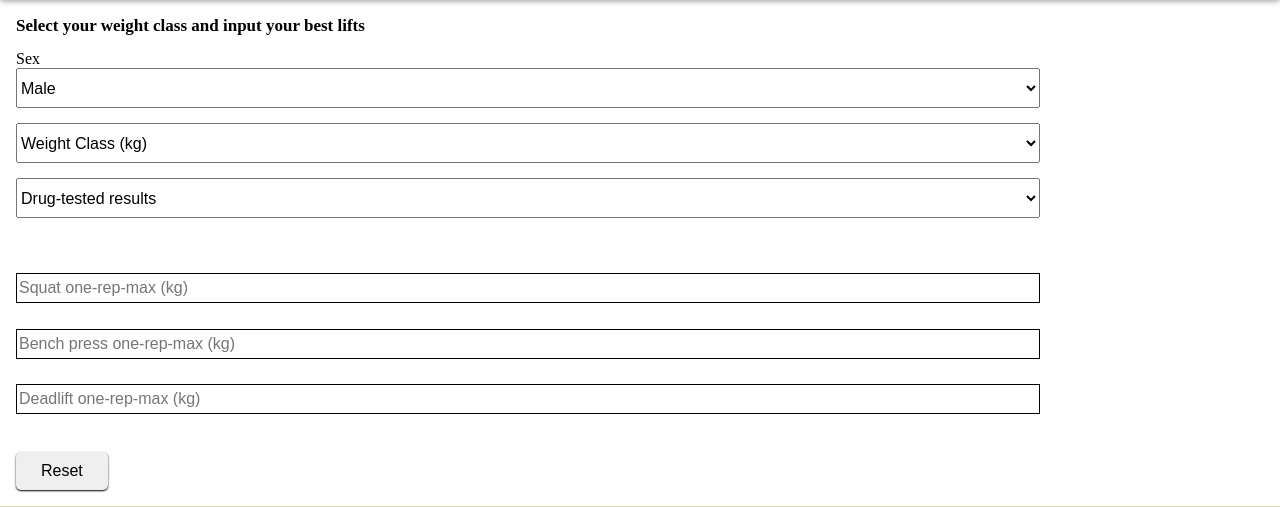
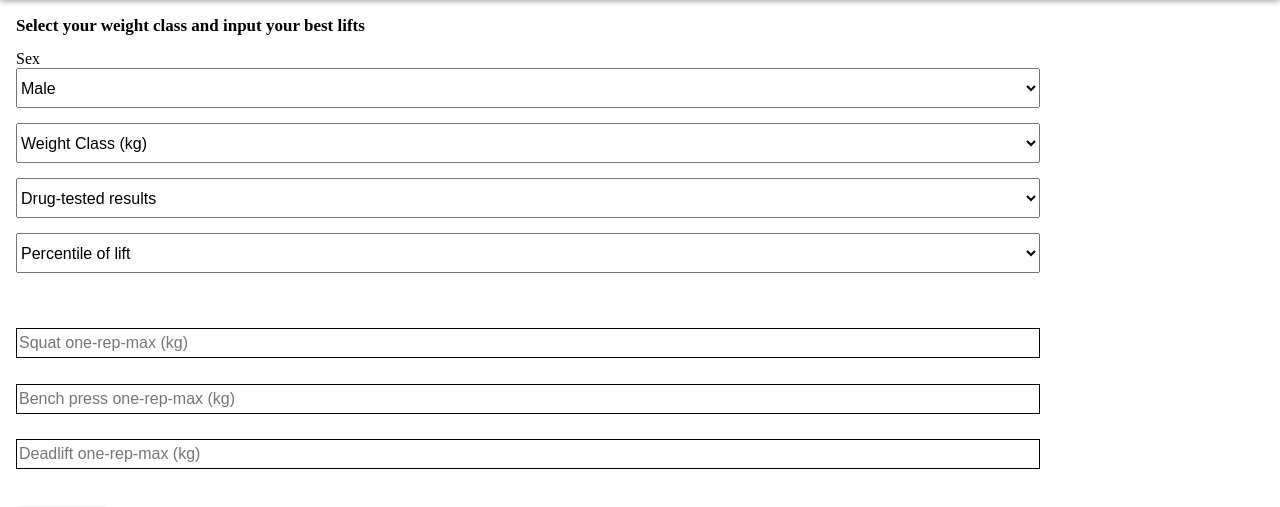
Before and after one commit to ViHak/compare-strength, a Python web app: template templates/index.html in a window 1280 px wide. Shown: the part 92-599 px from the top of the page. Run offline with Jinja, Linux system fonts and the light colour scheme; the template is opened without the code that fills it, so the values that code supplies are empty; some libraries are stand-ins or nearby versions.

Commit message:
Added the option to input a percentile. Then the program will output the amount of weight that needs to be lifted to belong in the said percentile of the user's chosen weight class.

```diff
--- a/static/css/main.css
+++ b/static/css/main.css
@@ -64,9 +64,6 @@ input{
 .wrapper-title h2{
     margin-top:0;
     font-size:22px;
-}
-
-.wrapper-title{
 }
 
 .footer{
--- a/templates/index.html
+++ b/templates/index.html
@@ -9,24 +9,24 @@
 
 {% block body %}
 
-<div class ="navbar">
+<div class = "navbar">
   <h2 class = "header-title">CompareStrength</h2>
   <p>Compare your strength against 30,000 powerlifting competitors</p>
 </div>
 
 <div class = "wrapper">
-  <div class ="wrapper-title">
+  <div class = "wrapper-title">
     <h2>Select your weight class and input your best lifts</h2>
 </div>
 
-        <label for ="sex">Sex</label>
-        <select name="sex" id = "sex" class ="sex">
-          <option value="M">Male</option>
-          <option value="F">Female</option>
+        <label for = "sex">Sex</label>
+        <select name = "sex" id = "sex" class = "sex">
+          <option value = "M">Male</option>
+          <option value = "F">Female</option>
         </select>
 
-        <label for ="weight_classes"></label>
-        <select name="weight_classes" id = "weight_classes" class = "class-selector">
+        <label for = "weight_classes"></label>
+        <select name = "weight_classes" id = "weight_classes" class = "class-selector">
           <option value="" disabled selected hidden>Weight Class (kg)</option>
           <option value="59">59 kg</option>
           <option value="66">66 kg</option>
@@ -38,37 +38,41 @@
           <option value="121">120 kg+</option>
         </select>
 
-        <!-- <label for ="division">Division</label> -->
-        <select name="division" id = "division" class = "division">
-          <option value ="tested">Drug-tested results</option>
-          <option value ="non_tested">All results</option>
+        <select name = "division" id = "division" class = "division">
+          <option value = "tested">Drug-tested results</option>
+          <option value = "non_tested">All results</option>
+        </select>
+
+        <select name = "percentile" id = "percentile" class = "percentile">
+          <option value = "percentile-of-lift">Percentile of lift</option>
+          <option value = "weight-at-percentile">Lift at percentile</option>
         </select>
 
         <div class = "grid-box">
-          <div class ="input-box">
-            <input type="text" id="1" name="squat" class ="input" placeholder="Squat one-rep-max (kg)">
+          <div class = "input-box">
+            <input type= "text" id = "1" name = "squat" class = "input" placeholder = "Squat one-rep-max (kg)">
             <div class = "result-box" id = "aha"></div>
           </div>
 
-          <div class ="input-box">
-            <input type="text" id="2" name="bench" class ="input" placeholder="Bench press one-rep-max (kg)">
+          <div class = "input-box">
+            <input type = "text" id = "2" name = "bench" class = "input" placeholder = "Bench press one-rep-max (kg)">
             <div class = "result-box"></div>
           </div>
 
-          <div class ="input-box">
-            <input type="text" id="3" name="deadlift" class ="input" placeholder="Deadlift one-rep-max (kg)">
+          <div class = "input-box">
+            <input type = "text" id = "3" name = "deadlift" class = "input" placeholder = "Deadlift one-rep-max (kg)">
             <div class = "result-box"></div>
           </div>
         </div>
 
-        <div class ="button-div">
-          <button type ="button" class ="reset-button" id ="reset-button">
+        <div class = "button-div">
+          <button type = "button" class = "reset-button" id = "reset-button">
             Reset
           </button>
         </div>
 </div>
-<div class ="footer">
-  <p>The data is from the <a href="https://www.kaggle.com/open-powerlifting/powerlifting-database">open powerlifting</a>database</p>
+<div class = "footer">
+  <p>The data is from the <a href = "https://www.kaggle.com/open-powerlifting/powerlifting-database">open powerlifting </a>database</p>
 </div>
 
 <script>
@@ -101,7 +105,23 @@
       });
       $("#weight_classes option:first").attr({"disabled": "true", "selected": "true", "hidden": true});
     }
+  });
+  </script>
 
+<script>
+  document.getElementById("percentile").addEventListener("change", function() {
+    if($(this).val()==="weight-at-percentile"){
+      $('.grid-box input').eq(0).attr('placeholder', 'Input the percentile [1-100] for the squat');
+      $('.grid-box input').eq(1).attr('placeholder', 'Input the percentile [1-100] for the bench press');
+      $('.grid-box input').eq(2).attr('placeholder', 'Input the percentile [1-100] for the deadlift');
+    }
+    else{
+      $('.grid-box input').eq(0).attr('placeholder', 'Squat one-rep-max (kg)');
+      $('.grid-box input').eq(1).attr('placeholder', 'Bench press one-rep-max (kg)');
+      $('.grid-box input').eq(2).attr('placeholder', 'Deadlift one-rep-max (kg)');
+    }
+    $('.grid-box input').val('');
+    $('.grid-box .result-box p').text('');
   });
   </script>
 
@@ -119,17 +139,18 @@
          var weight_class_kg = $("#weight_classes option:selected").text();
          var id = $(this).attr('id');
          var lift = $(this).attr('name');
-         /*User's input (one-rep-maximum)*/
+         /*User's input (one-rep-maximum or a percentile)*/
          var lifted_weight = $(this).val();
          var sex = $("#sex").val();
          var division = $("#division").val();
+         var calculating_method = $("#percentile").val();
 
          $.ajax({
           url: "/get_percentile",
           type: "get",
-          data: {weight_class: weight_class, weight_class_kg:weight_class_kg, lifted_weight:lifted_weight, id:id, lift:lift, sex:sex, division:division},
+          data: {weight_class: weight_class, weight_class_kg:weight_class_kg, lifted_weight:lifted_weight, id:id, lift:lift, sex:sex, division:division, calculating_method:calculating_method},
           success: function(response) {
-            $(".wrapper .grid-box .input-box:nth-of-type("+id+") .result-box").html('<p>'+"You can "+lift+" more than " +'<b>'+response.result.toString()+"%"+'</b>'+" of people in the "+'<b>'+weight_class_kg+' </b>'+ "weight class"+'</p>');
+            $(".wrapper .grid-box .input-box:nth-of-type("+id+") .result-box").html('<p>'+response.result.toString()+'</p>');
           },
          });
       });
@@ -142,6 +163,7 @@
          var sex = $("#sex").val();
          var names = ["squat", "bench", "deadlift"];
          var division = $("#division").val();
+         var calculating_method = $("#percentile").val();
 
          for (var i = 1; i <=3; i++){
             var id = i;
@@ -149,7 +171,7 @@
             var lifted_weight = $("input[name*=" + lift +"]").val();
 
             if(lifted_weight.length!==0){
-              changeAll(weight_class, weight_class_kg, id, lift, lifted_weight, sex, division);
+              changeAll(weight_class, weight_class_kg, id, lift, lifted_weight, sex, division, calculating_method);
             }
         }
       });
@@ -162,6 +184,7 @@
          var sex = $("#sex").val();
          var names = ["squat", "bench", "deadlift"];
          var division = $("#division").val();
+         var calculating_method = $("#percentile").val();
 
          for (var i = 1; i <=3; i++){
             var id = i;
@@ -169,14 +192,13 @@
             var lifted_weight = $("input[name*=" + lift +"]").val();
 
             if(lifted_weight.length!==0){
-              changeAll(weight_class, weight_class_kg, id, lift, lifted_weight, sex, division);
+              changeAll(weight_class, weight_class_kg, id, lift, lifted_weight, sex, division, calculating_method);
             }
         }
       });
     });
 
-
-    function changeAll(weight_class, weight_class_kg, id, lift, lifted_weight, sex, division){
+    function changeAll(weight_class, weight_class_kg, id, lift, lifted_weight, sex, division, calculating_method){
       var weight_class = weight_class;
       var weight_class_kg = weight_class_kg;
       var id = id;
@@ -184,13 +206,14 @@
       var lifted_weight = lifted_weight;
       var sex = sex;
       var division = division;
+      var calculating_method = calculating_method;
 
       $.ajax({
               url: "/get_percentile",
               type: "get",
-              data: {weight_class, weight_class_kg: weight_class_kg, lifted_weight:lifted_weight, id:id, lift:lift, sex:sex, division:division},
+              data: {weight_class, weight_class_kg: weight_class_kg, lifted_weight:lifted_weight, id:id, lift:lift, sex:sex, division:division, calculating_method:calculating_method},
               success:function(response){
-                $(".wrapper .grid-box .input-box:nth-of-type("+id+") .result-box").html('<p>'+"You can "+lift+" more than " +'<b>'+response.result.toString()+"%"+'</b>'+" of people in the "+'<b>'+weight_class_kg+' </b>'+ "weight class"+'</p>');
+                $(".wrapper .grid-box .input-box:nth-of-type("+id+") .result-box").html('<p>'+response.result.toString()+'</p>');
               }
             });
     }
```
Also changed, not shown: app.py (+6 -2 lines), percentile.py (+15 -17 lines).
